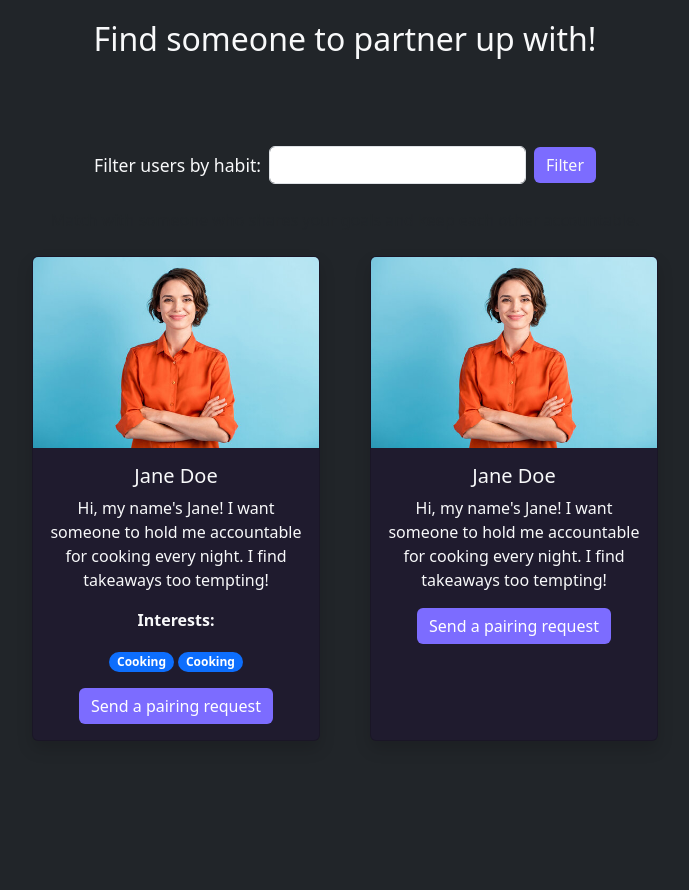
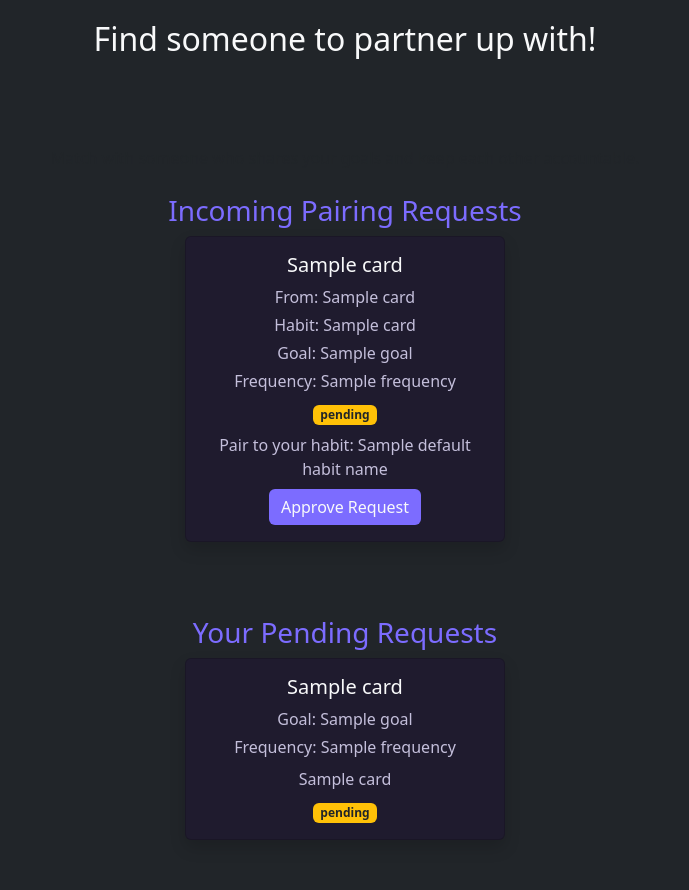
Before and after one commit to hasanwazzan5/HandShake, a Flask app: template app/templates/site/pairingPage.html in a window 1280 px wide. Shown: the part 67-957 px from the top of the page, without its empty margins (295-984 px from the left). Before the commit the page ends 808 px from the top, so only its background shows below. Run offline with Flask 3, Linux system fonts and the light colour scheme; the template is opened without the code that fills it: most values are stand-ins (such as "Sample title", 1, 10 or a date in 2020).

Commit message:
Dynamic pages

```diff
--- a/app/templates/site/createHabit.html
+++ b/app/templates/site/createHabit.html
@@ -8,7 +8,7 @@
 <div class="createHabit">
   <div class="card theme-card shadow" style="width: 18rem">
     <div class="card-body p-4">
-      <form>
+      <form id="habitForm">
         <!-- Define Habit -->
         <div class="mb-4">
           <label for="habitName" class="text-light" style="font-weight: 600">
@@ -73,3 +73,7 @@
 </div>
 
 {% endblock %}
+
+{% block scripts %}
+<script src="{{ url_for('static', filename='js/submissionFuncts.js') }}"></script>
+{% endblock %}
--- a/app/templates/site/navBar.html
+++ b/app/templates/site/navBar.html
@@ -60,5 +60,6 @@
       </div>
     </nav>
     {% block content %}{% endblock %}
+    {% block scripts %}{% endblock %}
   </body>
 </html>
--- a/app/templates/site/pairingPage.html
+++ b/app/templates/site/pairingPage.html
@@ -1,61 +1,82 @@
-{% extends "site/navBar.html" %} {% block title %}Partner Up{% endblock %} {%
-block content %}
+{% extends "site/navBar.html" %}
+{% block title %}Partner Up{% endblock %}
+{% block content %}
 <div class="text-center mb-4">
   <h2 id="title">Find someone to partner up with!</h2>
-  <div
-    class="form-group d-flex align-items-center justify-content-center gap-2 mb-4"
-  >
-    <label style="font-size: 1.1rem">Filter users by habit:</label>
-    <input class="form-control w-auto" />
-    <button type="button" class="btn theme-btn text-light">Filter</button>
-  </div>
   <p class="text-muted">
     Match with someone who shares your goals and keep each other accountable.
   </p>
 </div>
 
 <div class="pageContainer">
-  <!-- Needs to be generated by some JS code.-->
-  <!-- Also needs to be changed to a grid -->
-  <div class="partnerShowcase text-light">
-    <div class="card shadow theme-card" style="width: 18rem">
-      <img
-        src="{{ url_for('static', filename='assets/woman.jpg')}}"
-        class="card-img-top"
-        alt="..."
-      />
-      <div class="card-body text-light">
-        <h5 class="card-title">Jane Doe</h5>
-        <p class="card-text">
-          Hi, my name's Jane! I want someone to hold me accountable for cooking
-          every night. I find takeaways too tempting!
-        </p>
-        <p style="font-weight: 600">Interests:</p>
-        <p>
-          <span class="badge rounded-pill text-bg-primary">Cooking</span>
-          <span class="badge rounded-pill text-bg-primary">Cooking</span>
-        </p>
-        <a href="#" class="btn btn-primary theme-btn">Send a pairing request</a>
-      </div>
+  <div class="dashboard-section">
+    <h3 class="theme-txt">Incoming Pairing Requests</h3>
+    <div class="habit-cards">
+      {% if incoming_cards %}
+        {% for card in incoming_cards %}
+          <div class="card shadow theme-card" style="width: 20rem">
+            <div class="card-body text-light">
+              <h5 class="card-title">{{ card.title }}</h5>
+              <p class="text-alt mb-1">From: {{ card.sender_name }}</p>
+              <p class="text-alt mb-1">Habit: {{ card.habit_name }}</p>
+              <p class="text-alt mb-1">Goal: {{ card.goal }}</p>
+              <p class="text-alt mb-2">Frequency: {{ card.frequency }}</p>
+              <span class="badge bg-warning text-dark">{{ card.status }}</span>
+              {% if default_habit_id %}
+                <p class="text-alt mt-2 mb-2">Pair to your habit: {{ default_habit_name }}</p>
+                <button
+                  type="button"
+                  class="btn theme-btn text-light approve-pair-btn"
+                  data-request-id="{{ card.request_id }}"
+                  data-new-userhabit-id="{{ default_habit_id }}"
+                >
+                  Approve Request
+                </button>
+              {% else %}
+                <p class="text-warning mt-2 mb-0">Create a habit before approving requests.</p>
+              {% endif %}
+            </div>
+          </div>
+        {% endfor %}
+      {% else %}
+        <div class="card theme-card shadow" style="width: 20rem">
+          <div class="card-body text-light">
+            <h5 class="card-title">No incoming requests</h5>
+            <p class="text-alt mb-0">New requests will appear here.</p>
+          </div>
+        </div>
+      {% endif %}
     </div>
+  </div>
 
-    <div class="card theme-card shadow" style="width: 18rem">
-      <img
-        src="{{ url_for('static', filename='assets/woman.jpg')}}"
-        class="card-img-top"
-        alt="..."
-      />
-      <div class="card-body text-light">
-        <h5 class="card-title">Jane Doe</h5>
-        <p class="card-text">
-          Hi, my name's Jane! I want someone to hold me accountable for cooking
-          every night. I find takeaways too tempting!
-        </p>
-        <a href="#" class="btn btn-primary theme-btn mt-auto"
-          >Send a pairing request</a
-        >
-      </div>
+  <div class="dashboard-section mt-4">
+    <h3 class="theme-txt">Your Pending Requests</h3>
+    <div class="habit-cards">
+      {% if outgoing_cards %}
+        {% for card in outgoing_cards %}
+          <div class="card shadow theme-card" style="width: 20rem">
+            <div class="card-body text-light">
+              <h5 class="card-title">{{ card.habit_name }}</h5>
+              <p class="text-alt mb-1">Goal: {{ card.goal }}</p>
+              <p class="text-alt mb-2">Frequency: {{ card.frequency }}</p>
+              <p class="text-alt mb-2">{{ card.sender_name }}</p>
+              <span class="badge bg-warning text-dark">{{ card.status }}</span>
+            </div>
+          </div>
+        {% endfor %}
+      {% else %}
+        <div class="card theme-card shadow" style="width: 20rem">
+          <div class="card-body text-light">
+            <h5 class="card-title">No pending requests</h5>
+            <p class="text-alt mb-0">Create a habit to send a new request.</p>
+          </div>
+        </div>
+      {% endif %}
     </div>
   </div>
 </div>
 {% endblock %}
+
+{% block scripts %}
+<script src="{{ url_for('static', filename='js/pairingActions.js') }}"></script>
+{% endblock %}
```
Also changed, not shown: app/templates/site/dashboard.html (+90 -71 lines).
